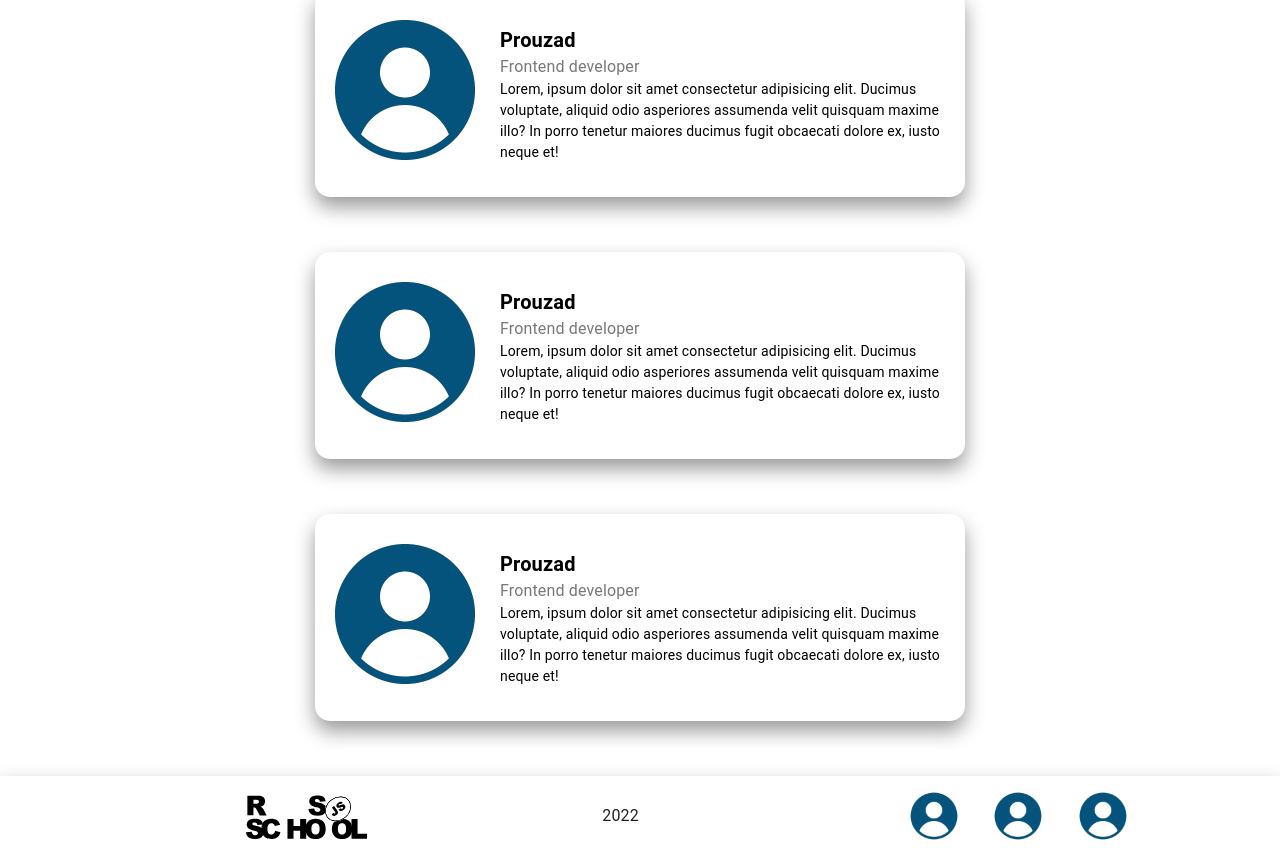
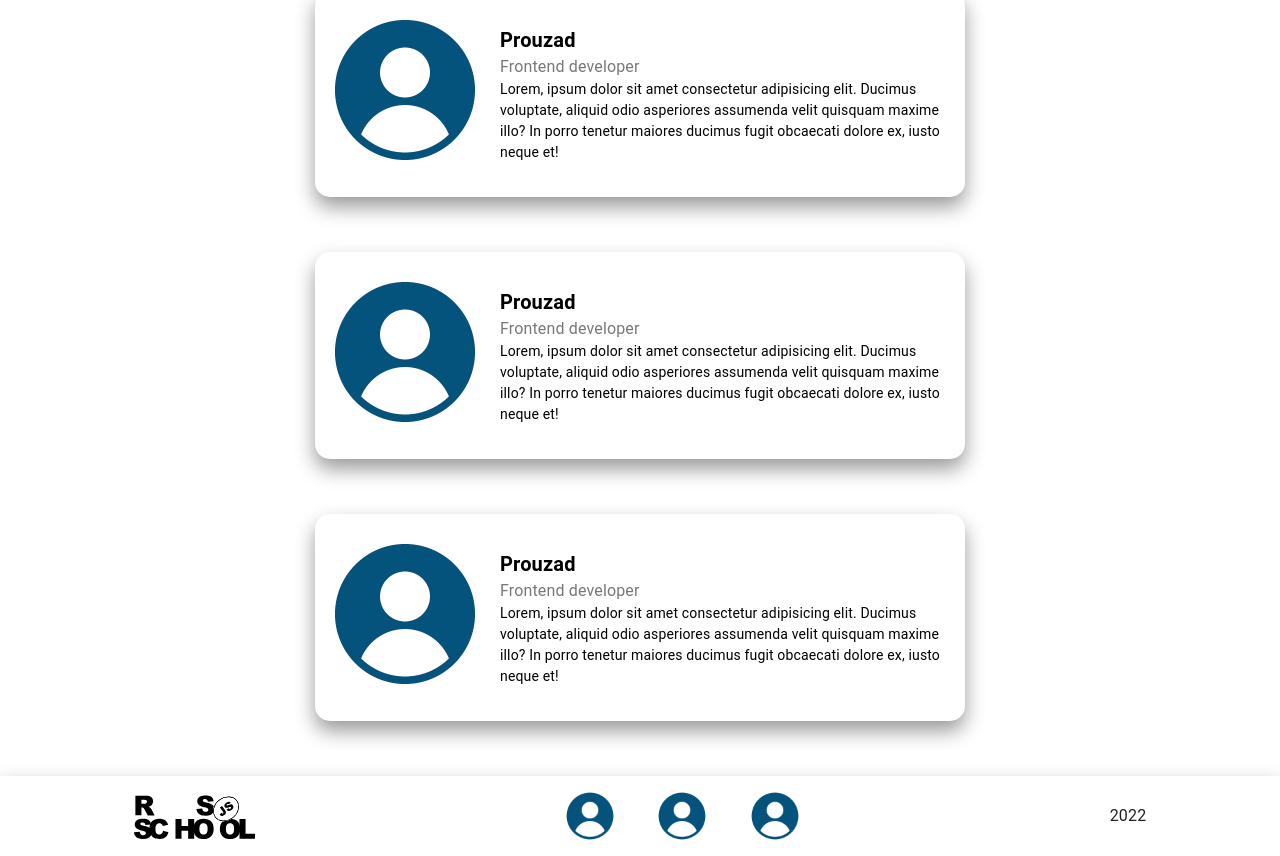
Before and after one commit to Prouzad/rslangPrivate, a React (Create React App) app: page / in a window 1280 px wide. Shown: the part 2344-3200 px from the top of the page. Built offline with nearby package versions, Linux system fonts and the light colour scheme.

Commit message:
fix: fix footer style

```diff
--- a/src/pages/Main/MainPage.model.css
+++ b/src/pages/Main/MainPage.model.css
@@ -165,7 +165,7 @@ footer{
 }
 
 .footerContainer{
-	width: 90%;
+	width: 100%;
 	display: flex;
 	justify-content: space-around;
 	align-items: center;
--- a/src/pages/Main/MainPage.tsx
+++ b/src/pages/Main/MainPage.tsx
@@ -138,15 +138,12 @@ const MainPage = () => {
 				</Link>
 			</div>
 			</div>
-		<footer>
+		<footer className='footer'>
 			<div className="footerContainer">
 				<div className="logoRs">
 					<Link to='https://rs.school/js/'>
 						<img src={RsLogo} alt="" />
 					</Link>
-				</div>
-				<div className="yearApp">
-					2022
 				</div>
 				<div className="githubLinks">
 					<Link to='/'>
@@ -159,6 +156,9 @@ const MainPage = () => {
 						<img src={AvatarImg} alt="github"/>
 					</Link>
 				</div>
+				<div className="yearApp">
+					2022
+				</div>
 			</div>
 		</footer>
 		</div>
```
